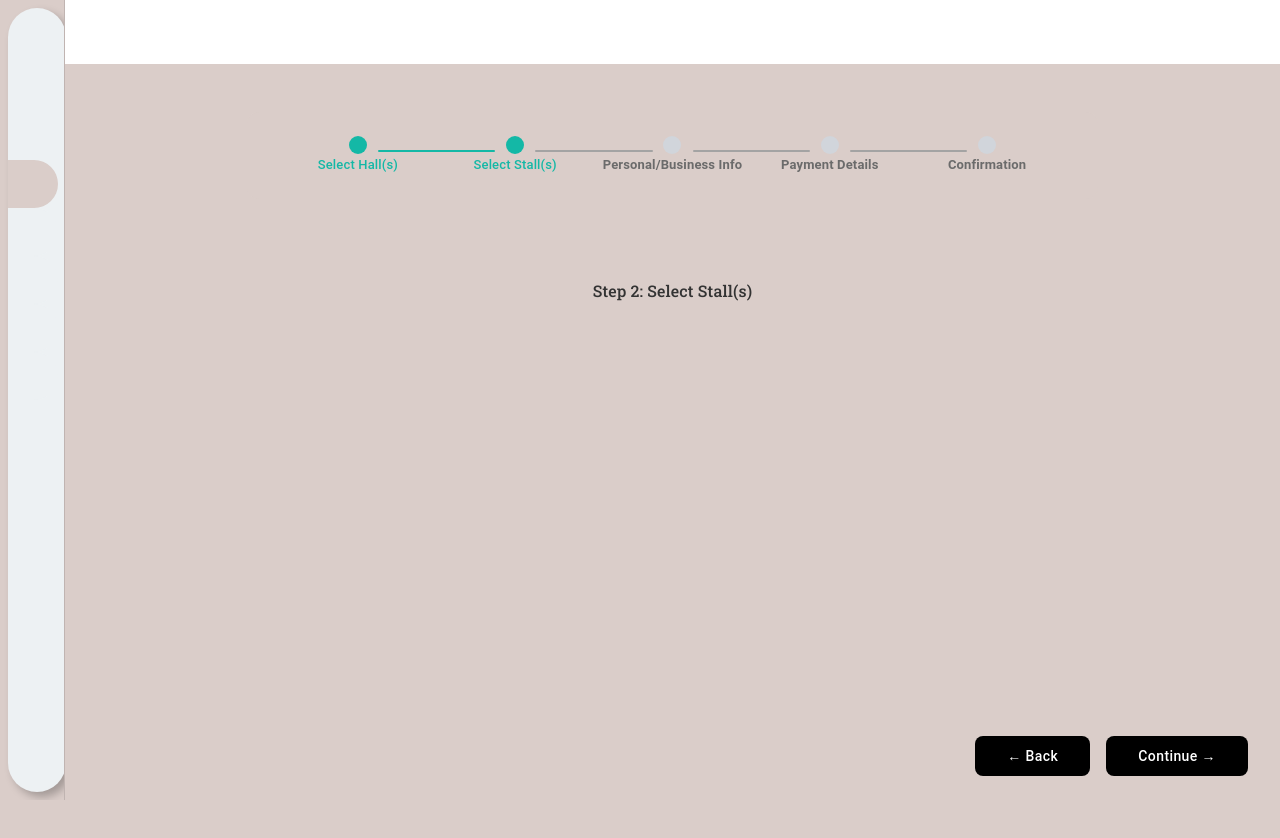
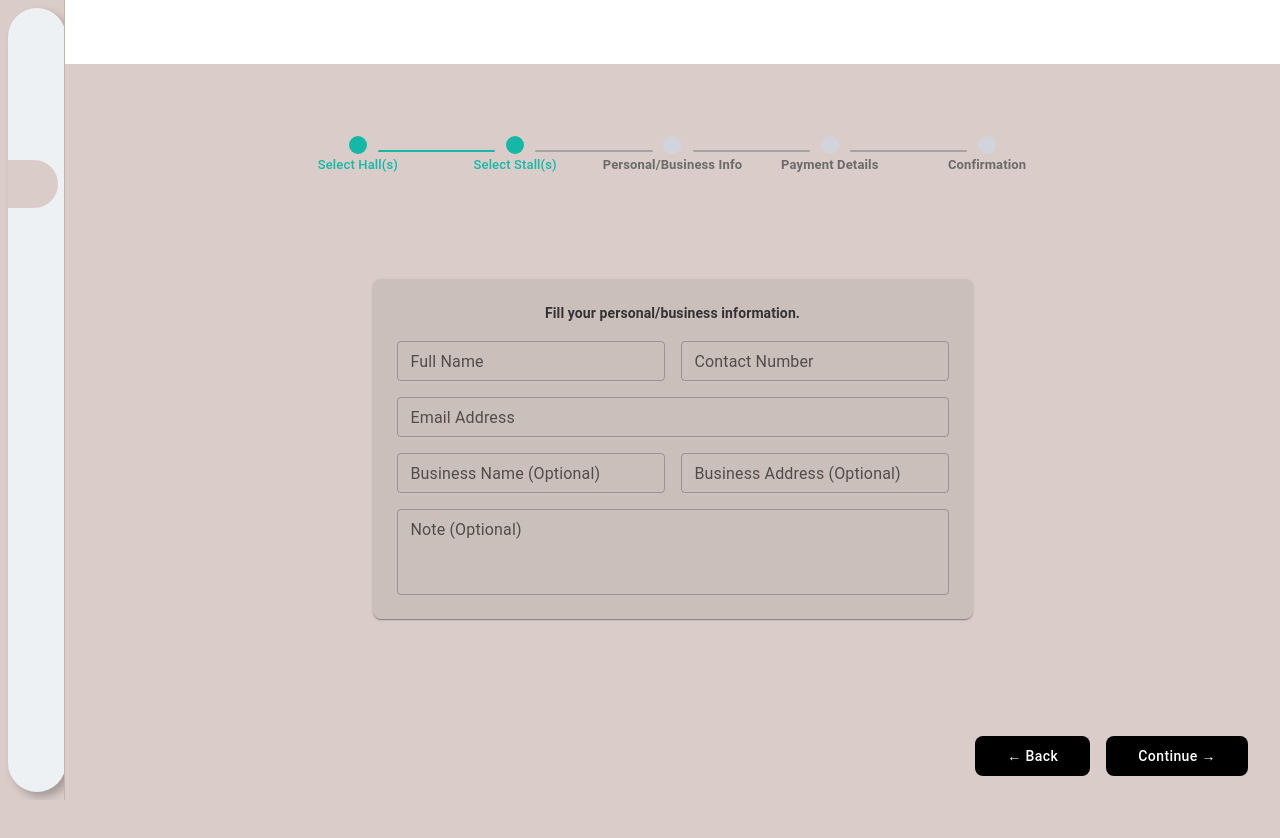
Before and after one commit to Vindyani1999/bookfair-management-platform, a React (Vite) app in the folder frontend-user/: page /dashboard in a window 1280 px wide. Shown: the top 838 px of the page. Built offline with nearby package versions, Linux system fonts and the light colour scheme; some icons are missing.

Commit message:
body components

```diff
--- a/frontend-user/src/components/molecules/SteperComponent.tsx
+++ b/frontend-user/src/components/molecules/SteperComponent.tsx
@@ -14,6 +14,8 @@ import {
 } from "@mui/material";
 import CheckIcon from "@mui/icons-material/Check";
 import theme from "../../utils/colorConfig";
+import Confirmation from "../../pages/dash/Confirmation";
+import PersonalDetails from "../../pages/dash/PersonalDetails";
 
 // ===== Custom Connector (line between steps) =====
 const CustomConnector = styled(StepConnector)(() => ({
@@ -107,6 +109,8 @@ const SteperComponent = () => {
     "Confirmation",
   ];
 
+
+
   return (
     <ThemeProvider theme={theme}>
       <Box
@@ -150,7 +154,7 @@ const SteperComponent = () => {
             mt: 4,
           }}
         >
-          Step {activeStep + 1}: {steps[activeStep]}
+         <PersonalDetails/>
         </Box>
 
         {/* Fixed Bottom Buttons */}
--- /dev/null
+++ b/frontend-user/src/pages/dash/Confirmation.tsx
@@ -0,0 +1,124 @@
+import React from 'react';
+import { Box, Stack, Typography, Button, Chip } from '@mui/material';
+import QrCodeIcon from '@mui/icons-material/QrCode'; // optional icon for the button
+
+const Confirmation = () => {
+  return (
+    <Box
+      sx={{
+        backgroundColor: '#f8f1f1',
+        borderRadius: 2,
+        p: 3,
+        maxWidth: 650,
+        mx: 'auto',
+        boxShadow: 1,
+        textAlign: 'center',
+      }}
+    >
+      <Typography
+        variant="h6"
+        sx={{ fontWeight: 600, mb: 3 }}
+      >
+        Your Reservation is Successful!
+      </Typography>
+
+      <Stack
+        direction={{ xs: 'column', sm: 'row' }}
+        spacing={3}
+        justifyContent="center"
+      >
+        {/* Left Side - Reservation Details */}
+        <Box
+          sx={{
+            flex: 1,
+            backgroundColor: '#ffffff',
+            borderRadius: 2,
+            p: 2,
+            boxShadow: 1,
+            textAlign: 'left',
+          }}
+        >
+          <Typography variant="subtitle1" sx={{ fontWeight: 600, mb: 1 }}>
+            Reservation Details
+          </Typography>
+
+          <Typography variant="body2" sx={{ mb: 1 }}>
+            <strong>Reserved Stalls</strong>
+          </Typography>
+
+          <Stack spacing={1} sx={{ mb: 2 }}>
+            <Box display="flex" alignItems="center" justifyContent="space-between">
+              <Typography variant="body2">Hall D - Stall 4</Typography>
+              <Chip label="Medium" size="small" color="info" />
+            </Box>
+            <Box display="flex" alignItems="center" justifyContent="space-between">
+              <Typography variant="body2">Hall D - Stall 7</Typography>
+              <Chip label="Large" size="small" color="success" />
+            </Box>
+            <Box display="flex" alignItems="center" justifyContent="space-between">
+              <Typography variant="body2">Hall D - Stall 20</Typography>
+              <Chip label="Small" size="small" color="warning" />
+            </Box>
+          </Stack>
+
+          <Typography variant="body2" sx={{ mb: 1 }}>
+            <strong>Reservation Date</strong><br />
+            October 28, 2025
+          </Typography>
+
+          <Typography variant="body2">
+            <strong>Reservation ID</strong><br />
+            ugfc4793e3fecfdk
+          </Typography>
+        </Box>
+
+        {/* Right Side - QR Code Section */}
+        <Box
+          sx={{
+            flex: 1,
+            backgroundColor: '#ffffff',
+            borderRadius: 2,
+            p: 2,
+            boxShadow: 1,
+            display: 'flex',
+            flexDirection: 'column',
+            alignItems: 'center',
+            justifyContent: 'center',
+          }}
+        >
+          <Typography variant="subtitle1" sx={{ fontWeight: 600, mb: 2 }}>
+            Entry Pass QR Code
+          </Typography>
+
+          {/* QR Code Image */}
+          <Box
+            component="img"
+            src="https://api.qrserver.com/v1/create-qr-code/?data=ReservationID123&size=150x150"
+            alt="QR Code"
+            sx={{
+              width: 150,
+              height: 150,
+              mb: 2,
+              borderRadius: 1,
+            }}
+          />
+
+          {/* Download Button */}
+          <Button
+            variant="contained"
+            sx={{
+              backgroundColor: '#bfbfbf',
+              color: '#fff',
+              textTransform: 'none',
+              '&:hover': { backgroundColor: '#a6a6a6' },
+            }}
+          >
+            Download QR Code
+          </Button>
+        </Box>
+      </Stack>
+    </Box>
+  );
+};
+
+export default Confirmation;
--- /dev/null
+++ b/frontend-user/src/pages/dash/PaymentDetails.tsx
@@ -0,0 +1,20 @@
+import { Box, Typography} from '@mui/material';
+
+const PaymentDetails = () => {
+  return (
+    <Box
+      sx={{
+        backgroundColor: '#f8f1f1',
+        borderRadius: 2,
+        p: 3,
+        maxWidth: 600,
+        mx: 'auto',
+        boxShadow: 1,
+      }}
+    >
+      <Typography>Complete the reservation with the payment.</Typography>
+    </Box>
+  )
+}
+
+export default PaymentDetails
--- /dev/null
+++ b/frontend-user/src/pages/dash/PersonalDetails.tsx
@@ -0,0 +1,78 @@
+import React from 'react';
+import { Box, Stack, TextField, Typography } from '@mui/material';
+
+const PersonalDetails = () => {
+  return (
+    <Box
+      sx={{
+        backgroundColor: 'rgba(68, 68, 68, 0.1)',
+        borderRadius: 2,
+        p: 3,
+        maxWidth: 600,
+        mx: 'auto',
+        boxShadow: 1,
+      }}
+    >
+      <Typography
+        variant="subtitle2"
+        sx={{ fontWeight: 600, mb: 2 }}
+      >
+        Fill your personal/business information.
+      </Typography>
+
+      <Stack spacing={2}>
+        {/* Full Name + Contact Number */}
+        <Stack direction={{ xs: 'column', sm: 'row' }} spacing={2}>
+          <TextField
+            label="Full Name"
+            fullWidth
+            size="small"
+            variant="outlined"
+          />
+          <TextField
+            label="Contact Number"
+            fullWidth
+            size="small"
+            variant="outlined"
+          />
+        </Stack>
+
+        {/* Email Address */}
+        <TextField
+          label="Email Address"
+          fullWidth
+          size="small"
+          variant="outlined"
+        />
+
+        {/* Business Name + Address */}
+        <Stack direction={{ xs: 'column', sm: 'row' }} spacing={2}>
+          <TextField
+            label="Business Name (Optional)"
+            fullWidth
+            size="small"
+            variant="outlined"
+          />
+          <TextField
+            label="Business Address (Optional)"
+            fullWidth
+            size="small"
+            variant="outlined"
+          />
+        </Stack>
+
+        {/* Note */}
+        <TextField
+          label="Note (Optional)"
+          fullWidth
+          size="small"
+          variant="outlined"
+          multiline
+          rows={3}
+        />
+      </Stack>
+    </Box>
+  );
+};
+
+export default PersonalDetails;
```
Also changed, not shown: frontend-user/src/utils/types.ts (line endings or trailing spaces).
